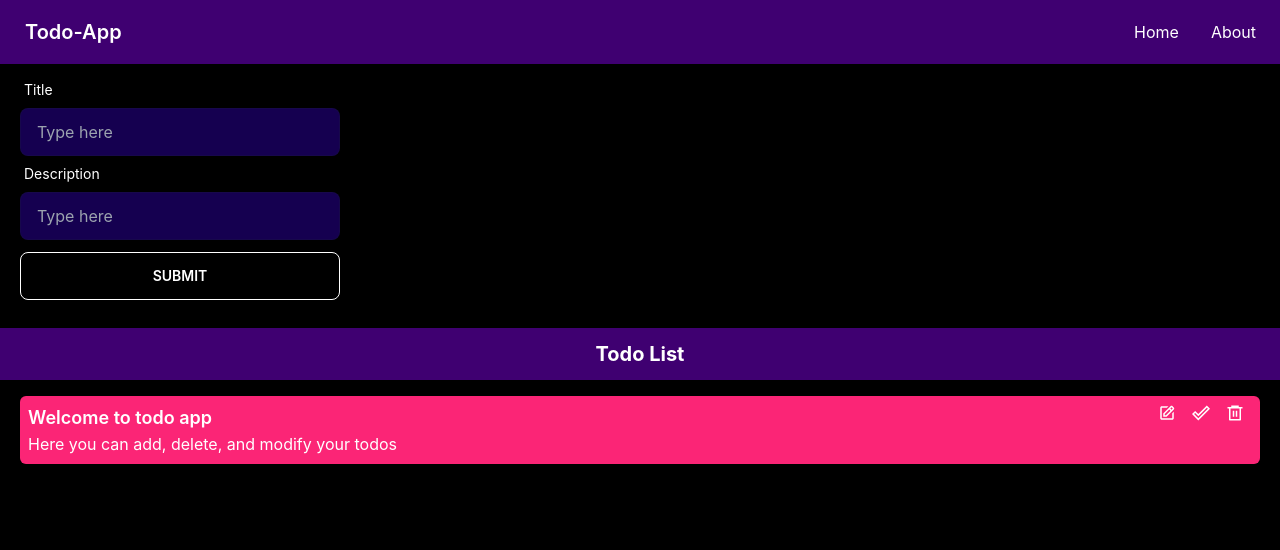
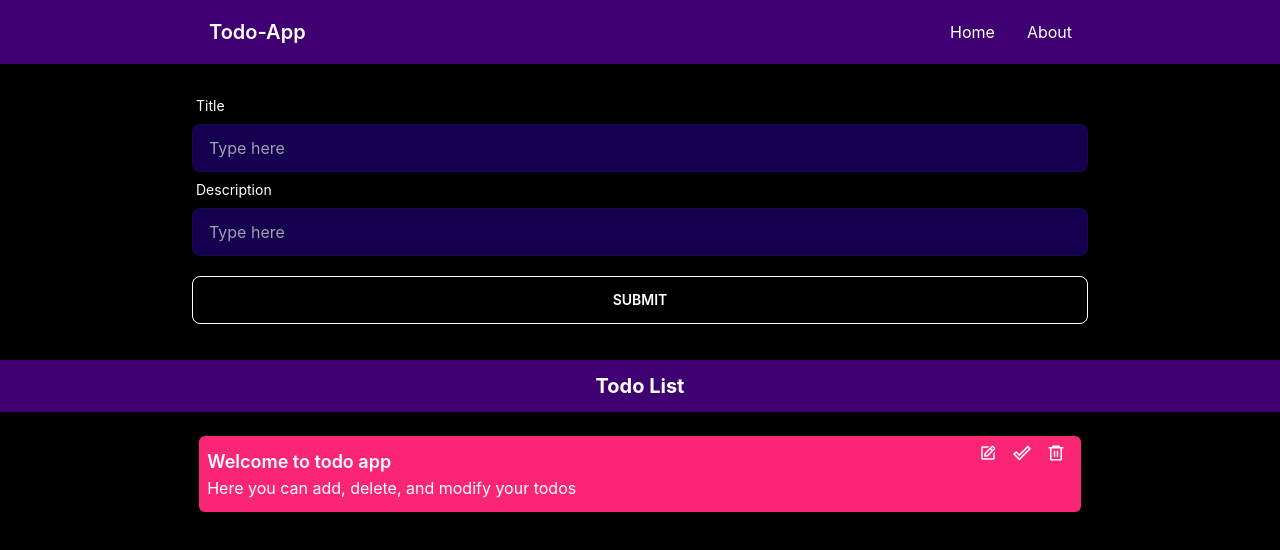
Before and after one commit to DasSubhadip1999/Todo-App-with-React-Typescript, a React (Create React App) app: page / in a window 1280 px wide. Shown: the top 550 px of the page. Built offline with nearby package versions, Linux system fonts and the light colour scheme; data requests are answered from the project's data file; the HTML template or start-up script is replaced by a standard one.

Commit message:
responsive fix

```diff
--- a/package.json
+++ b/package.json
@@ -32,8 +32,7 @@
     "start": "react-scripts start",
     "build": "react-scripts build",
     "test": "react-scripts test",
-    "eject": "react-scripts eject",
-    "server": "json-server --watch db.json --port 5000"
+    "eject": "react-scripts eject"
   },
   "eslintConfig": {
     "extends": [
--- a/src/components/Navbar.tsx
+++ b/src/components/Navbar.tsx
@@ -2,7 +2,7 @@ import { Link } from "react-router-dom";
 
 const Navbar: React.FC = () => {
   return (
-    <div className="navbar text-white bg-[#3F0071] ">
+    <div className="navbar text-white bg-[#3F0071] md:px-[15%] sm:px-20">
       <div className="flex-1">
         <Link to="/" className="btn btn-ghost normal-case text-xl">
           Todo-App
--- a/src/components/TodoForm.tsx
+++ b/src/components/TodoForm.tsx
@@ -54,8 +54,8 @@ const TodoForm: React.FC = () => {
   };
 
   return (
-    <form className="ml-5 mt-2" onSubmit={onSubmit}>
-      <div className="form-control w-full max-w-xs">
+    <form className="ml-5 mt-2 md:my-6 md:mx-[15%]" onSubmit={onSubmit}>
+      <div className="form-control w-full max-w-xs md:max-w-full sm:max-w-[96%] lg:max-w-full">
         <label className="label">
           <span className="label-text text-white">Title</span>
         </label>
@@ -63,12 +63,12 @@ const TodoForm: React.FC = () => {
           type="text"
           name="title"
           placeholder="Type here"
-          className="input input-bordered w-full max-w-xs bg-[#150050] text-white"
+          className="input input-bordered w-full max-w-xs bg-[#150050] text-white md:max-w-full sm:max-w-full lg:max-w-full"
           value={formTexts?.title}
           onChange={onChange}
         />
       </div>
-      <div className="form-control w-full max-w-xs">
+      <div className="form-control w-full max-w-xs md:max-w-full sm:max-w-[96%] lg:max-w-full">
         <label className="label">
           <span className="label-text text-white">Description</span>
         </label>
@@ -76,14 +76,14 @@ const TodoForm: React.FC = () => {
           type="text"
           name="description"
           placeholder="Type here"
-          className="input input-bordered w-full max-w-xs bg-[#150050] text-white"
+          className="input input-bordered w-full max-w-xs bg-[#150050] text-white md:max-w-full sm:max-w-full lg:max-w-full"
           value={formTexts?.description}
           onChange={onChange}
         />
       </div>
       <button
         type="submit"
-        className="btn bg-[#000] border-[1px] border-white w-full max-w-xs my-3"
+        className="btn bg-[#000] border-[1px] border-white w-full max-w-xs my-3 md:max-w-full md:mt-5 sm:max-w-full lg:max-w-full"
       >
         Submit
       </button>
--- a/src/components/TodoList.tsx
+++ b/src/components/TodoList.tsx
@@ -12,6 +12,7 @@ const TodoList: React.FC = () => {
 
   useEffect(() => {
     todoContext?.getTodos();
+    // eslint-disable-next-line
   }, [todoContext?.todos]);
 
   return (
@@ -19,7 +20,7 @@ const TodoList: React.FC = () => {
       <h1 className="text-center font-bold text-xl text-white py-3 bg-[#3F0071] stroke-slate-100">
         Todo List
       </h1>
-      <div className="max-h-80 overflow-y-auto">
+      <div className="max-h-80 overflow-y-auto md:mx-[14%] md:mt-2">
         <AnimatePresence>
           {todoContext?.todos.map((todo) => (
             <motion.div
--- a/src/components/TodoListItem.tsx
+++ b/src/components/TodoListItem.tsx
@@ -1,19 +1,17 @@
-import { useContext, useState } from "react";
+import { useContext } from "react";
 import { Todo } from "../@types/todo";
 import { BiEdit } from "react-icons/bi";
 import { MdOutlineDoneOutline } from "react-icons/md";
 import { RiDeleteBin6Line } from "react-icons/ri";
 import { TodoContext } from "../context/todoContext";
 import { GrUndo } from "react-icons/gr";
-import { v4 as uuidv4 } from "uuid";
-//
 
 const TodoListItem = ({ title, description, id, isDone }: Todo) => {
   const todoContext = useContext(TodoContext);
 
   return (
     <div
-      className={`mx-5 my-4 rounded-md p-2  text-white flex relative ${
+      className={`mx-5 my-4 rounded-md p-2 md:py-3  text-white flex relative ${
         todoContext?.editMode && todoContext.editId === id
           ? "bg-[#3f0071]"
           : "bg-[#FB2576]"
@@ -29,14 +27,6 @@ const TodoListItem = ({ title, description, id, isDone }: Todo) => {
           onClick={() => {
             todoContext?.setEditMode((prev) => !prev);
             todoContext?.editFn(id);
-            // if (todoContext?.editMode) {
-            //   todoContext?.setFormData({
-            //     id: uuidv4(),
-            //     title: "",
-            //     description: "",
-            //     isDone: false,
-            //   });
-            // }
           }}
         />
         {isDone ? (
--- a/src/context/todoContext.tsx
+++ b/src/context/todoContext.tsx
@@ -2,7 +2,6 @@ import React, { createContext, useState } from "react";
 import { TodoContextType, Todo } from "../@types/todo";
 import { v4 as uuidv4 } from "uuid";
 import axios from "axios";
-import { toast } from "react-toastify";
 
 export const TodoContext = createContext<TodoContextType | null>(null);
 
@@ -32,16 +31,16 @@ const TodoProvider: React.FC<Props> = ({ children }) => {
   //get data from server
   const getTodos = async () => {
     const res = await axios.get("/todos");
-    //console.log(res.data);
     setTodos(res.data);
   };
 
   //post todos to server
   const postTodos = async (todo: Todo) => {
     const res = await axios.post("/todos", todo);
-    // if (res.status !== 200) {
-    //   toast.error("Something went wrong");
-    // }
+
+    if (res.status === 400) {
+      console.log(res.data);
+    }
   };
 
   const [modalId, setModalId] = useState<string>("");
@@ -64,18 +63,23 @@ const TodoProvider: React.FC<Props> = ({ children }) => {
     setTodos((prevState) =>
       prevState.map((todo) => (todo.id === id ? formData : todo))
     );
+    if (res.status === 400) {
+      console.log(res.data);
+    }
   };
 
   const deleteTodo = async (id: string) => {
     const res = await axios.delete(`/todos/${id}`);
-    // if (res.status !== 200) {
-    //   toast.error("Something went wrong");
-    // }
+    if (res.status === 400) {
+      console.log(res.data);
+    }
   };
 
   const todoDone = async (id: string, type: boolean) => {
     const res = await axios.patch(`/todos/${id}`, { isDone: type });
-    //console.log(res.data);
+    if (res.status === 400) {
+      console.log(res.data);
+    }
   };
 
   const modal = (condition: boolean) => {
```
